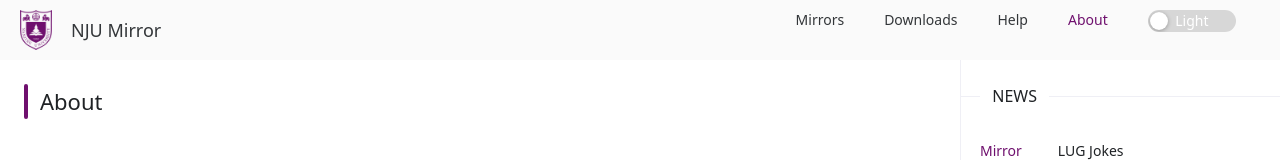
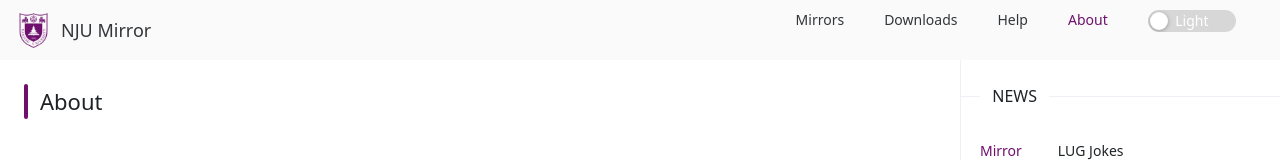
Before and after one commit to nju-lug/Mira, a Vue app: page /about in a window 1280 px wide. Shown: the top 160 px of the page. Built offline with nearby package versions, Linux system fonts and the light colour scheme; a small style sheet from the web is missing.

Commit message:
minor modification

```diff
--- a/src/components/Navi.vue
+++ b/src/components/Navi.vue
@@ -117,13 +117,13 @@ const options = [
   align-items: center;
 
   span {
-    padding: 0 15px;
+    padding: 0 10px;
     font-size: large;
   }
 
   img {
-    height: 40px;
-    width: 40px;
+    height: 35px;
+    width: 35px;
   }
 }
 </style>
--- a/src/views/Error.vue
+++ b/src/views/Error.vue
@@ -13,7 +13,7 @@ const issue = () => window.open('https://github.com/iori2333/NJU-Mirror-Frontend
   <n-result size="huge" status="404" title="404 Not Found" description="Where...am I?">
     <template #footer>
       <n-button-group>
-        <n-button @click="router.back()">
+        <n-button type="primary" @click="router.back()">
           <template #icon>
             <n-icon size="16px">
               <arrow-back-outline />
```
